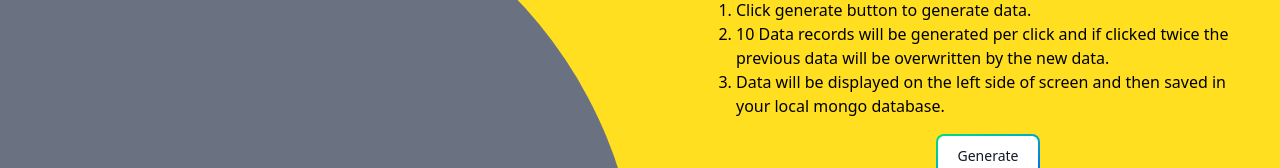
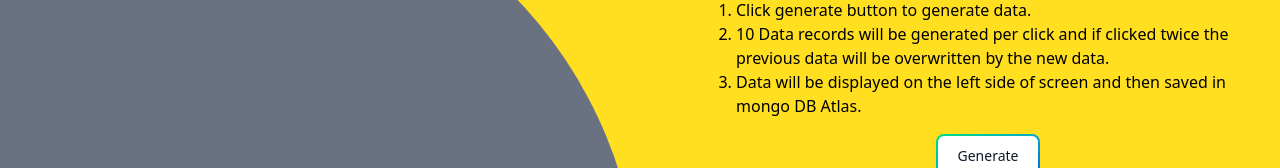
Before and after one commit to NeoCODr/Dummy-Data-generator, a website: page public/index.html in a window 1280 px wide. Shown: the part 138-306 px from the top of the page. Drawn offline with Linux system fonts and the light colour scheme.

Commit message:
Fixed Typos

```diff
--- a/public/index.html
+++ b/public/index.html
@@ -17,7 +17,7 @@
       <ul class="list-decimal">
         <li>Click generate button to generate data.</li>
         <li>10 Data records will be generated per click and if clicked twice the previous data will be overwritten by the new data.</li>
-        <li>Data will be displayed on the left side of screen and then saved in your local mongo database.</li>
+        <li>Data will be displayed on the left side of screen and then saved in mongo DB Atlas.</li>
 
       </ul>
       <div class="flex justify-center  h-full">
```
